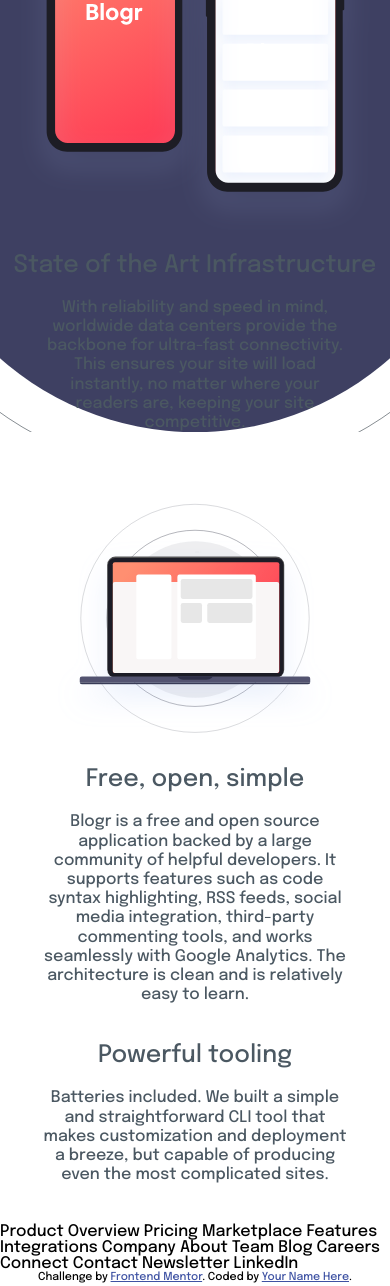
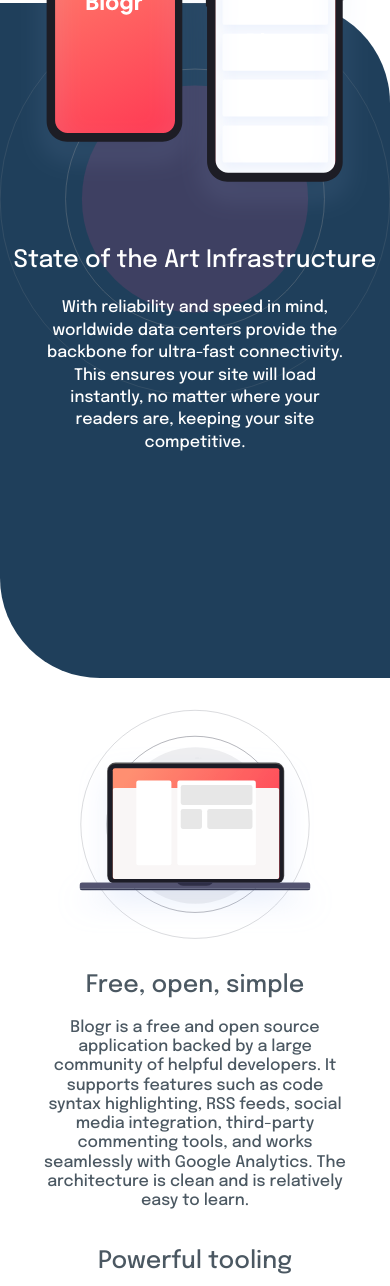
Before and after one commit to RenatoDourad0/Personal_projects, a plain HTML site: page frontend_mentor/blogr-landing-page-main/index.html in a window 390 px wide. Shown: the part 1689-2975 px from the top of the page. Drawn offline with Linux system fonts and the light colour scheme.

Commit message:
finaliza layout versao mobile

```diff
--- a/frontend_mentor/blogr-landing-page-main/index.html
+++ b/frontend_mentor/blogr-landing-page-main/index.html
@@ -76,12 +76,14 @@
           by adding customized categories, sections, format, or flow. With this functionality, you’re in full control.</p>
     </div>
 
-    <div id="blue-background">
-      <img src="./images/illustration-phones.svg" alt="">
+    <div id="blue-div">
+      <div id="blue-background">
+        <img src="./images/illustration-phones.svg" alt="">
 
-      <h2>State of the Art Infrastructure</h2>
-      <p> With reliability and speed in mind, worldwide data centers provide the backbone for ultra-fast connectivity.
-        This ensures your site will load instantly, no matter where your readers are, keeping your site competitive.</p>
+        <h2>State of the Art Infrastructure</h2>
+        <p> With reliability and speed in mind, worldwide data centers provide the backbone for ultra-fast connectivity.
+          This ensures your site will load instantly, no matter where your readers are, keeping your site competitive.</p>
+      </div>
     </div>
 
     <div>
@@ -98,26 +100,42 @@
     </div>
   </main>
   <footer>
-    Product
+    <img src="./images/logo.svg" alt="">
+    <a href="" class="footer-link highlight">Product</a>
+    <a href="" class="footer-link">Overview</a>
+    <a href="" class="footer-link">Pricing</a>
+    <a href="" class="footer-link">Marketplace</a>
+    <a href="" class="footer-link">Features</a>
+    <a href="" class="footer-link">Integrations</a>
+    <a href="" class="footer-link highlight">Company</a>
+    <a href="" class="footer-link">About</a>
+    <a href="" class="footer-link">Team</a>
+    <a href="" class="footer-link">Blog</a>
+    <a href="" class="footer-link">Careers</a>
+    <a href="" class="footer-link highlight">Connect</a>
+    <a href="" class="footer-link">Contact</a>
+    <a href="" class="footer-link">Newsletter</a>
+    <a href="" class="footer-link">LinkedIn</a>
 
-    Overview
-    Pricing
-    Marketplace
-    Features
-    Integrations
 
-    Company
 
-    About
-    Team
-    Blog
-    Careers
 
-    Connect
 
-    Contact
-    Newsletter
-    LinkedIn
+
+
+
+
+
+
+
+
+
+
+
+
+
+
+
   </footer>
   <div class="attribution">
     Challenge by <a href="https://www.frontendmentor.io?ref=challenge" target="_blank">Frontend Mentor</a>.
--- a/frontend_mentor/blogr-landing-page-main/style.scss
+++ b/frontend_mentor/blogr-landing-page-main/style.scss
@@ -74,6 +74,7 @@ table {
     border-collapse: collapse;
     border-spacing: 0;
 }
+
 
 body {
   font-size: 16px;
@@ -213,12 +214,58 @@ main {
     line-height: 1.2em;
     margin-bottom: 40px;
   }
+  #blue-div {
+    background-color: hsl(208, 49%, 24%);
+    border-top-right-radius: 100px;
+    border-bottom-left-radius: 100px;
+    height: 80vh;
+    margin-top: 200px;
+    z-index: -1;
+
+  }
   #blue-background {
     background-image: url('./images/bg-pattern-circles.svg');
-    background-position: ;
+    background-position: 2;
+    background-size:contain;
+    background-repeat: no-repeat;
+    position: absolute;
+    height: 100%;
+    width: 100%;
+    img {
+      margin-top: -150px;
+    }
+    h2, p {
+      color: white;
+      line-height: 1.4em;
+    }
+    p {
+      font-weight: normal;
+    }
   }
 }
 
+footer {
+  background-color: hsl(237, 23%, 32%);;
+  height: 75vh;
+  border-bottom-left-radius: 100px;
+  display: flex;
+  flex-direction: column;
+  align-items: center;
+  justify-content: center;
+
+  img {
+    justify-self: flex-start;
+  }
+  .footer-link {
+    text-decoration: none;
+    color: white;
+    line-height: 1.5em;
+    font-weight: 100;
+  }
+  .highlight {
+    font-weight: 700;
+  }
+}
 .attribution {
   font-size: 11px; text-align: center;
     a { color: hsl(228, 45%, 44%);
```
Also changed, not shown: frontend_mentor/blogr-landing-page-main/style.css, 1 other file.
